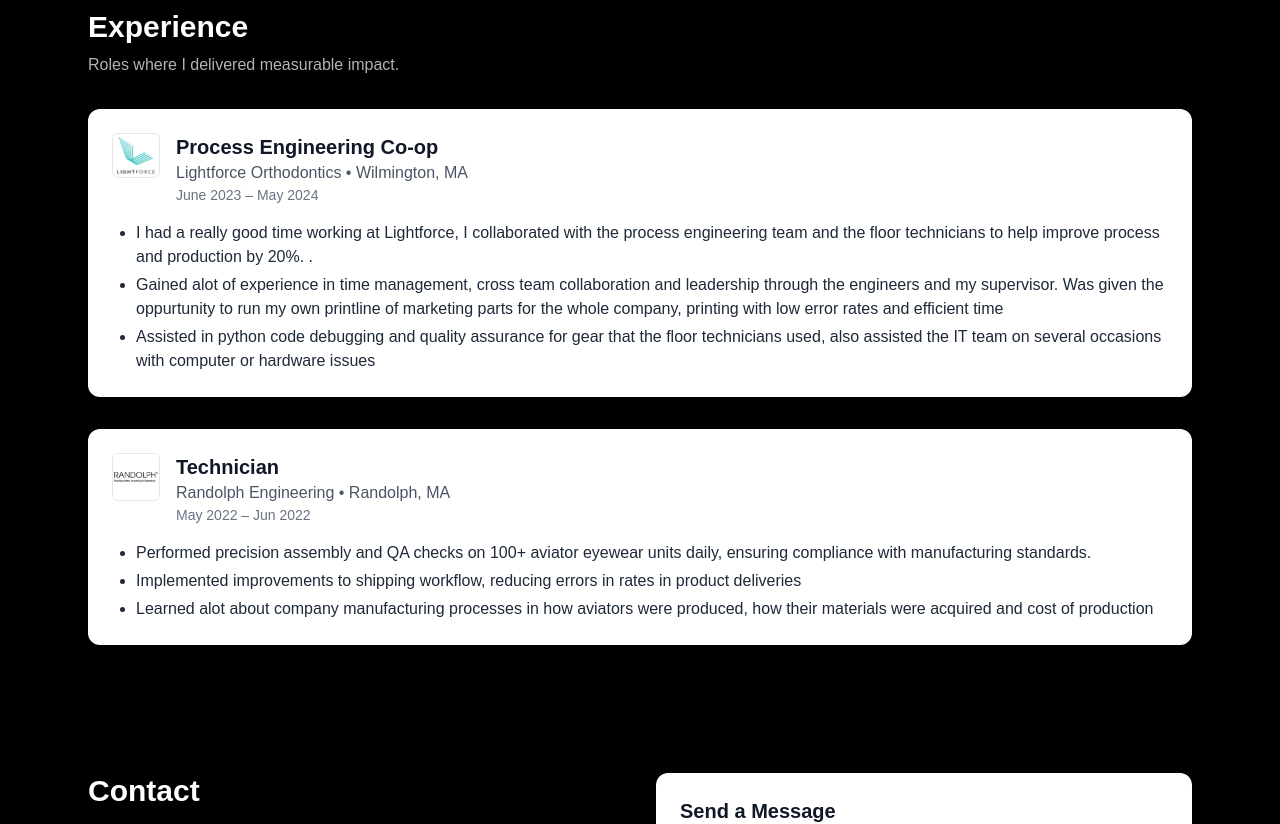
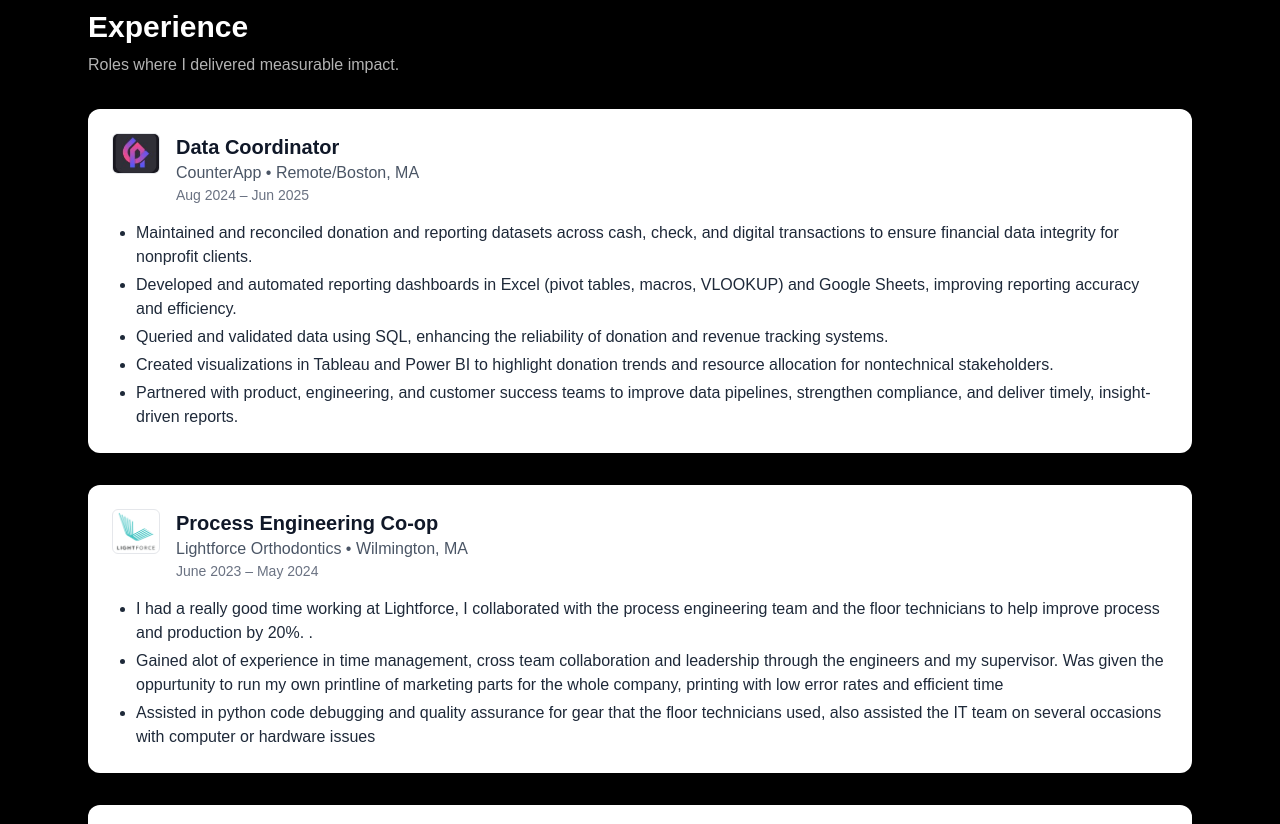
Before and after one commit to Thangt112511/Personal-Website-Portfolio, a Next.js app: page / in a window 1280 px wide. Shown: the part 1760-2584 px from the top of the page. Built offline with nearby package versions, Linux system fonts and the light colour scheme.

Commit message:
added experience

```diff
--- a/src/app/page.tsx
+++ b/src/app/page.tsx
@@ -191,6 +191,21 @@
     },
   ];
  const experience = [
+    {
+      company: "CounterApp",
+      role: "Data Coordinator",
+      period: "Aug 2024 – Jun 2025",
+      location: "Remote/Boston, MA",
+      bullets: [
+        "Maintained and reconciled donation and reporting datasets across cash, check, and digital transactions to ensure financial data integrity for nonprofit clients.",
+        "Developed and automated reporting dashboards in Excel (pivot tables, macros, VLOOKUP) and Google Sheets, improving reporting accuracy and efficiency.",
+        "Queried and validated data using SQL, enhancing the reliability of donation and revenue tracking systems.",
+        "Created visualizations in Tableau and Power BI to highlight donation trends and resource allocation for nontechnical stakeholders.",
+        "Partnered with product, engineering, and customer success teams to improve data pipelines, strengthen compliance, and deliver timely, insight-driven reports."
+      ],
+      logo: "/CounterApp.jpg",
+      link: "https://counterapp.io/",
+    },
     {
       company: "Lightforce Orthodontics",
       role: "Process Engineering Co-op",
```
Also changed, not shown: public/CounterApp.jpg (added).
